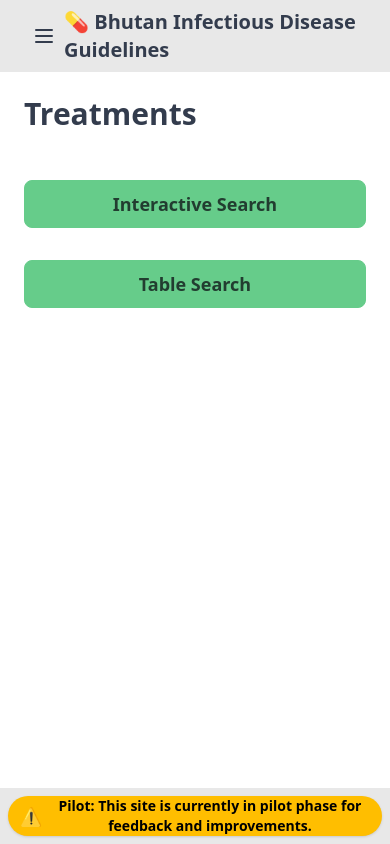
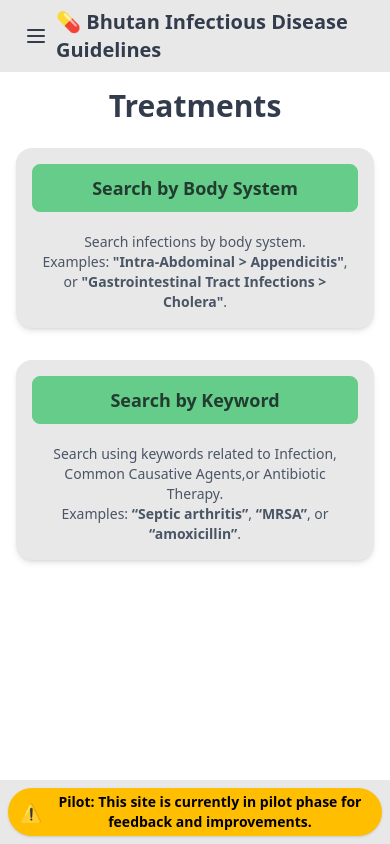
Before and after one commit to pselvana/menlam, a SvelteKit app: page /treatments in a window 390 px wide. Built offline with nearby package versions, Linux system fonts and the light colour scheme; no server answers.

Commit message:
Make +layout mobile friendly, remove console.log, add examples and change buttons for treatments home.

```diff
--- a/src/routes/+layout.svelte
+++ b/src/routes/+layout.svelte
@@ -9,37 +9,30 @@
 		afterNavigate(() => posthog.capture('$pageview'));
 	}
 
-	  function closeDrawer() {
-    document.getElementById('main-drawer').checked = false;
-  }
+  // Close drawer when clicking menu items
+  const closeDrawer = () => {
+    const drawer = document.getElementById("main-drawer");
+    if (drawer) drawer.checked = false;
+  };
+</script>
+<div class="min-h-screen flex flex-col w-full overflow-x-hidden">
 
-</script>
-
-<div class="min-h-screen flex flex-col">
-<div class="drawer">
+  <!-- MOBILE DRAWER (mobile only) -->
+  <div class="drawer lg:hidden w-full overflow-x-hidden">
     <input id="main-drawer" type="checkbox" class="drawer-toggle" />
 
-  <!-- Main content -->
-  <div class="drawer-content flex flex-col">
+    <div class="drawer-content flex flex-col w-full overflow-x-hidden min-h-screen">
 
       <!-- NAVBAR -->
-    <div class="navbar bg-base-200 px-6 w-full">
+      <div class="navbar bg-base-200 px-4 sm:px-6 w-full">
 
-      <!-- Mobile hamburger -->
+        <!-- Mobile hamburger (only mobile) -->
         <div class="flex-none lg:hidden">
-        <label for="main-drawer" aria-label="open sidebar" class="btn btn-square btn-ghost">
-          <svg
-            xmlns="http://www.w3.org/2000/svg"
-            fill="none"
-            viewBox="0 0 24 24"
-            class="inline-block h-6 w-6 stroke-current"
-          >
-            <path
-              stroke-linecap="round"
-              stroke-linejoin="round"
-              stroke-width="2"
-              d="M4 6h16M4 12h16M4 18h16"
-            ></path>
+          <label for="main-drawer" class="btn btn-square btn-ghost">
+            <svg xmlns="http://www.w3.org/2000/svg" fill="none"
+              viewBox="0 0 24 24" class="h-6 w-6 stroke-current">
+              <path stroke-linecap="round" stroke-linejoin="round" stroke-width="2"
+                d="M4 6h16M4 12h16M4 18h16" />
             </svg>
           </label>
         </div>
@@ -49,7 +42,7 @@
           <a href="/">💊 Bhutan Infectious Disease Guidelines</a>
         </div>
 
-      <!-- Desktop horizontal menu -->
+        <!-- Desktop menu -->
         <div class="hidden lg:flex gap-6">
           <a href="/" class="link">Home</a>
           <a href="/treatments" class="link">Treatment Recommendations</a>
@@ -60,20 +53,30 @@
         </div>
       </div>
 
-	<div class="flex-1">
+      <!-- PAGE CONTENT -->
+      <div class="flex-grow w-full overflow-x-hidden">
         <slot />
+      </div>
+
+      <!-- FOOTER -->
+      <div class="footer footer-center bg-base-200 p-2 mt-4 w-full">
+        <div>
+          <div class="flex items-center justify-center gap-2 px-3 py-1 rounded-full bg-warning text-warning-content font-bold shadow">
+            <span class="text-lg">⚠️</span>
+            Pilot: This site is currently in pilot phase for feedback and improvements.
+          </div>
+        </div>
       </div>
 
     </div>
 
-  <!-- DRAWER SIDEBAR (mobile menu) -->
+    <!-- MOBILE SIDEBAR -->
     <div class="drawer-side">
-    <label for="main-drawer" aria-label="close sidebar" class="drawer-overlay"></label>
-
+      <label for="main-drawer" class="drawer-overlay"></label>
       <ul class="menu bg-base-200 min-h-full w-80 p-4 space-y-2">
-      <li><a href="/" onclick={closeDrawer}>Home</a></li>
-      <li><a href="/treatments" onclick={closeDrawer}>Treatment Recommendations</a></li>
-      <li><a href="/about" onclick={closeDrawer}>About</a></li>
+        <li><a href="/" on:click={closeDrawer}>Home</a></li>
+        <li><a href="/treatments" on:click={closeDrawer}>Treatment Recommendations</a></li>
+        <li><a href="/about" on:click={closeDrawer}>About</a></li>
         <li>
           <a href="https://forms.gle/Ks47wkzBgDkZpwcVA">
             <div class="btn btn-primary btn-sm w-full">Feedback Form</div>
@@ -83,20 +86,34 @@
     </div>
   </div>
 
+  <!-- DESKTOP CONTENT OUTSIDE OF DRAWER -->
+  <div class="hidden lg:flex flex-col flex-grow">
+    <!-- Navbar (no hamburger) -->
+    <div class="navbar bg-base-200 px-4 sm:px-6 w-full">
+      <div class="flex-1 text-xl font-bold">
+        <a href="/">💊 Bhutan Infectious Disease Guidelines</a>
+      </div>
+      <div class="flex gap-6">
+        <a href="/" class="link">Home</a>
+        <a href="/treatments" class="link">Treatment Recommendations</a>
+        <a href="/about" class="link">About</a>
+        <a href="https://forms.gle/Ks47wkzBgDkZpwcVA" class="link">
+          <div class="btn btn-xs btn-primary">Feedback Form</div>
+        </a>
+      </div>
+    </div>
 
-	<!-- Main content expands -->
+    <div class="flex-grow w-full overflow-x-hidden">
+      <slot />
+    </div>
 
-
-	<!-- Footer pushed to bottom -->
-	<div class="footer footer-center bg-base-200 p-2 mt-auto">
+    <div class="footer footer-center bg-base-200 p-2 mt-4 w-full">
       <div>
-			<span>
-				<div class="flex items-center justify-center gap-2 px-3 rounded-full bg-warning text-warning-content font-bold shadow">
+        <div class="flex items-center justify-center gap-2 px-3 py-1 rounded-full bg-warning text-warning-content font-bold shadow">
           <span class="text-lg">⚠️</span>
           Pilot: This site is currently in pilot phase for feedback and improvements.
         </div>
-			</span>
-
+      </div>
     </div>
   </div>
 
--- a/src/routes/+page.svelte
+++ b/src/routes/+page.svelte
@@ -13,7 +13,7 @@
 					<span>Available anywhere.</span>
 				</span>
 			</span>
-			<div class="flex justify-center gap-6 pt-6">
+			<div class="flex justify-center gap-4 pt-6">
 				<a href="/treatments" class="btn btn-primary">Treatment Recommendations</a>
 				<a href="/terms" class="btn btn-outline">Terms of Use</a>
 			</div>
--- a/src/routes/treatments/+page.svelte
+++ b/src/routes/treatments/+page.svelte
@@ -1,8 +1,44 @@
-<!-- Landing page that links to recommendation and search -->
- <div class="p-6">
-    <h1 class="text-3xl font-bold mb-4">Treatments</h1>
-    <div class="flex flex-col gap-8 pt-8">
-        <a href="/treatments/recommendation" class="btn btn-primary btn-lg">Interactive Search</a>
-        <a href="/treatments/search" class="btn btn-primary btn-lg">Table Search</a>
+<div class="p-4 w-full overflow-x-hidden">
+    <h1 class="text-3xl font-bold mb-6 text-center">Treatments</h1>
+
+    <div class="flex flex-col gap-8">
+
+        <!-- Body System Search -->
+        <div class="card bg-base-200 shadow-md w-full">
+            <div class="card-body items-center text-center p-4">
+                <a href="/treatments/recommendation"
+                   class="btn btn-primary btn-lg w-full">
+                    Search by Body System
+                </a>
+
+                <p class="text-sm text-gray-600 mt-3 max-w-xs">
+                    Search infections by body system.
+                    <br />
+                    <span>Examples:</span>
+                    <span class="font-semibold">"Intra-Abdominal &gt; Appendicitis"</span>, or
+                    <span class="font-semibold">"Gastrointestinal Tract Infections &gt; Cholera"</span>.
+                </p>
+            </div>
+        </div>
+
+        <!-- Keyword Search -->
+        <div class="card bg-base-200 shadow-md w-full">
+            <div class="card-body items-center text-center p-4">
+                <a href="/treatments/search"
+                   class="btn btn-primary btn-lg w-full">
+                    Search by Keyword
+                </a>
+
+                <p class="text-sm text-gray-600 mt-3 max-w-xs">
+                    Search using keywords related to Infection, Common Causative Agents,or Antibiotic Therapy.
+                    <br />
+                    <span>Examples:</span>
+                    <span class="font-semibold">“Septic arthritis”</span>,
+                    <span class="font-semibold">“MRSA”</span>, or
+                    <span class="font-semibold">“amoxicillin”</span>.
+                </p>
+            </div>
+        </div>
+
     </div>
- </div>
+</div>
--- a/src/routes/treatments/recommendation/+page.svelte
+++ b/src/routes/treatments/recommendation/+page.svelte
@@ -26,9 +26,6 @@
 
 	onMount(async () => {
 		csv = await loadCSV();
-
-		console.log(csv);
-
 		patients = [...new Set(csv.map((r) => r.Patient))].sort();
 	});
 
```
Lines whose indentation alone changed are shown as unchanged.
